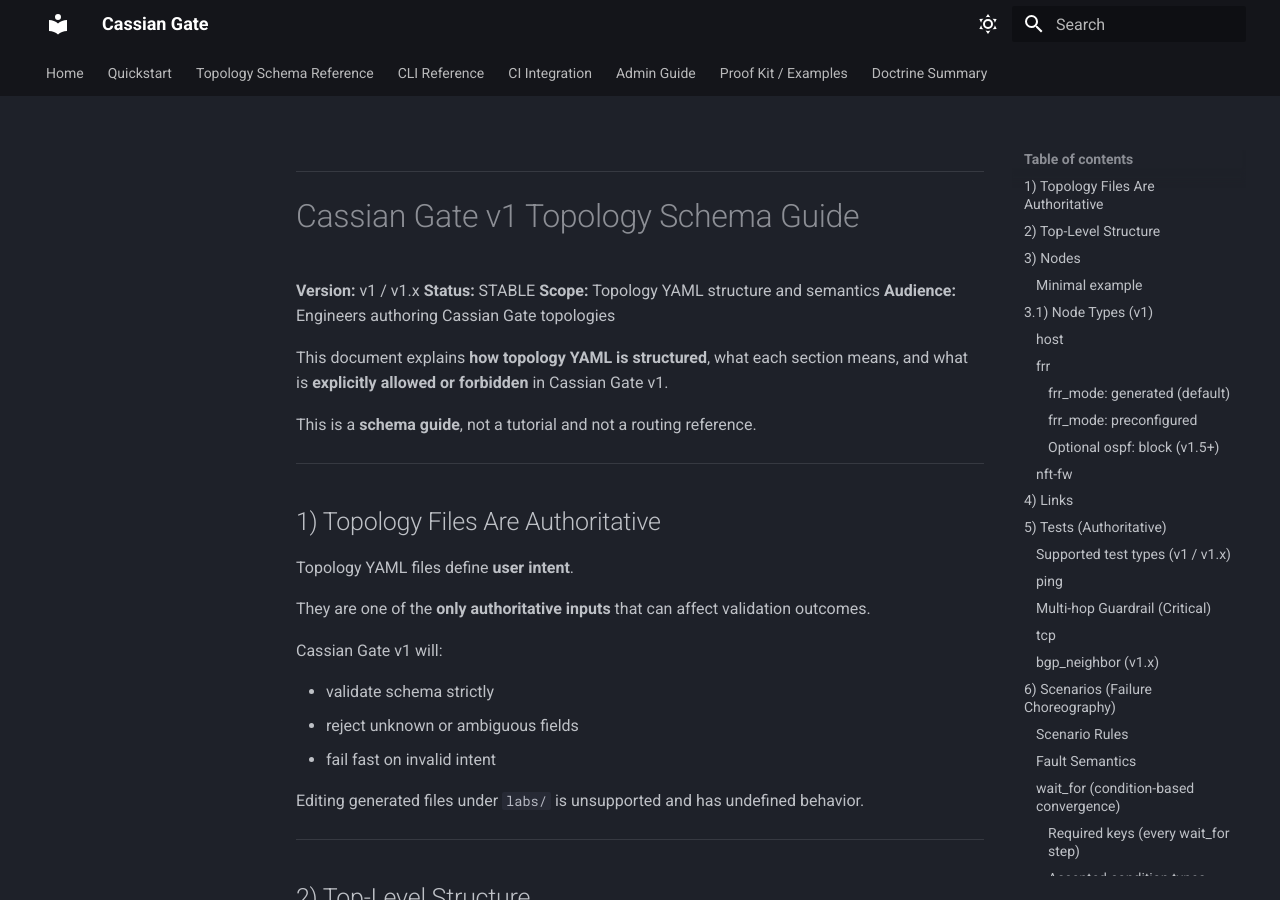
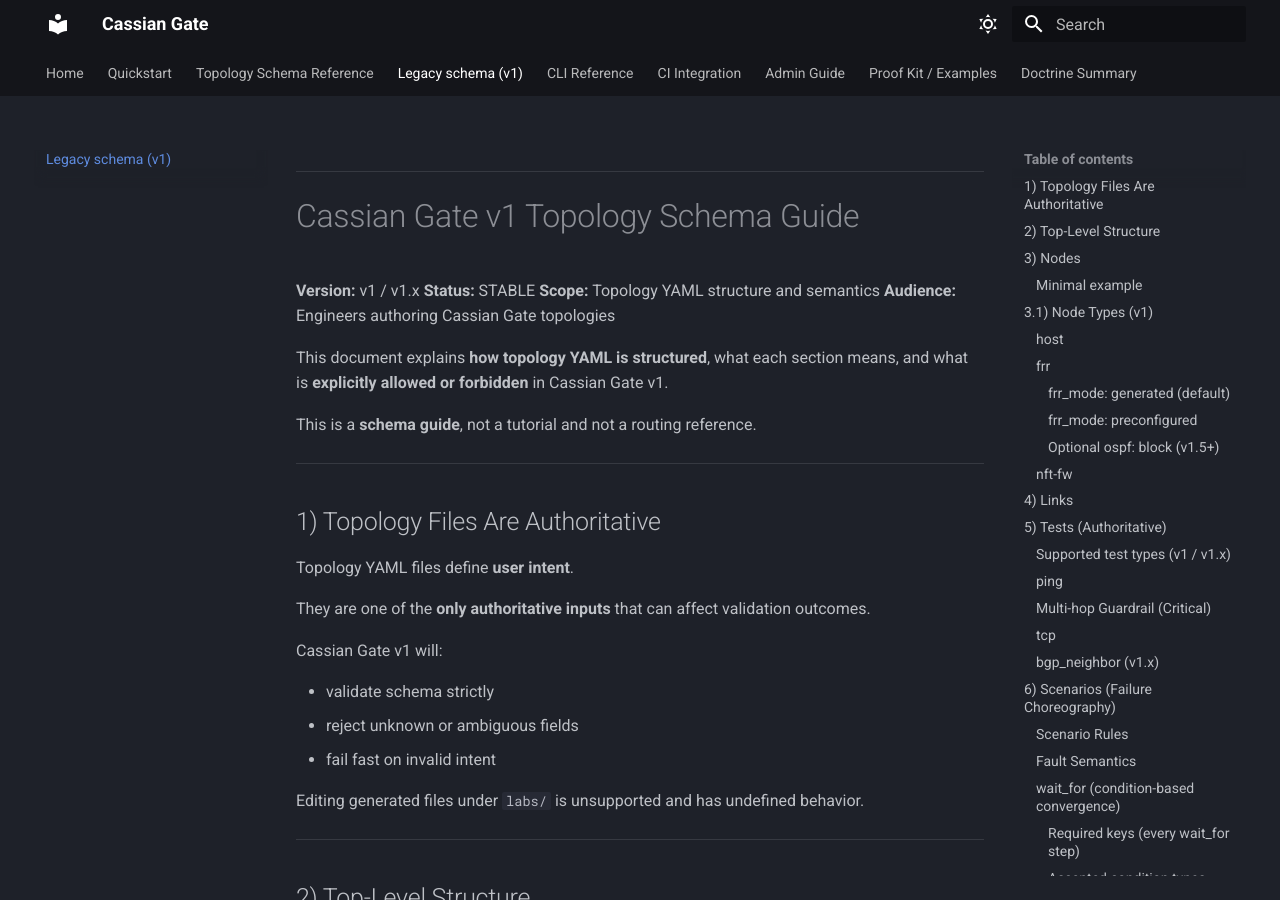
Before and after one commit to cassian-gate/cassian-gate, an MkDocs documentation site: the page built from docs/topology-schema-v1.md, in a window 1280 px wide and 900 px high. Built offline with MkDocs 1.6.1 and Material for MkDocs 9.7.7, drawn with Linux system fonts in a browser that asks for light colours; the version menu is left out.

Commit message:
WI-3: content migration - Topology Schema Reference (Phase 1a / H7 v3)
Topology Schema Reference + LD-4 legacy v1 cross-link (REQ-H7-8).

mkdocs.yml: +1 nav line "Legacy schema (v1): topology-schema-v1.md"
as a sibling top-level entry below the existing Topology Schema
Reference entry. Option A (sibling top-level) chosen over Option B
(parent-with-children + navigation.indexes) on minimum-surface and
narrowest-interpretation grounds per §6.4; B07 delegation.

Source files preserved (REQ-H7-8 / §8.4): byte-identity diffs empty
for both topology-schema-v1.5.md and topology-schema-v1.md vs
develop/phase1a snapshot.

Reference: Handover 7 v3, REQ-H7-8, LD-4.

```diff
--- a/mkdocs.yml
+++ b/mkdocs.yml
@@ -81,6 +81,7 @@
   - Home: index.md
   - Quickstart: quickstart.md
   - Topology Schema Reference: topology-schema-v1.5.md
+  - Legacy schema (v1): topology-schema-v1.md
   - CLI Reference: cli-reference-v1.md
   - CI Integration:
     - GitHub Actions: ci/GITHUB_ACTIONS.md
```
